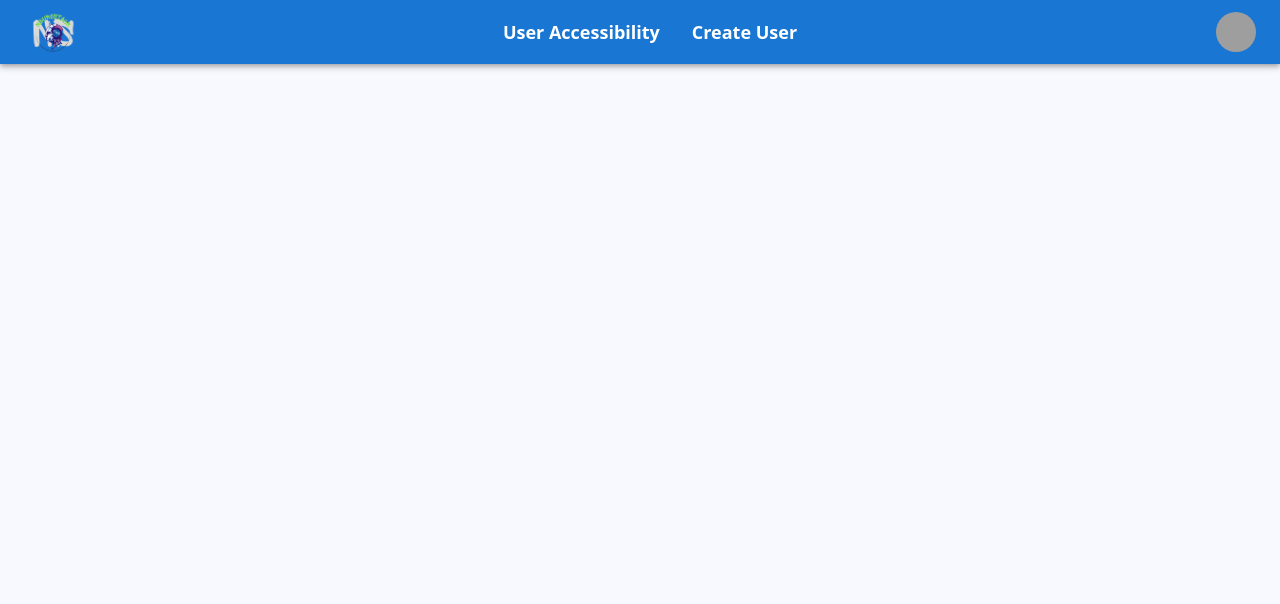
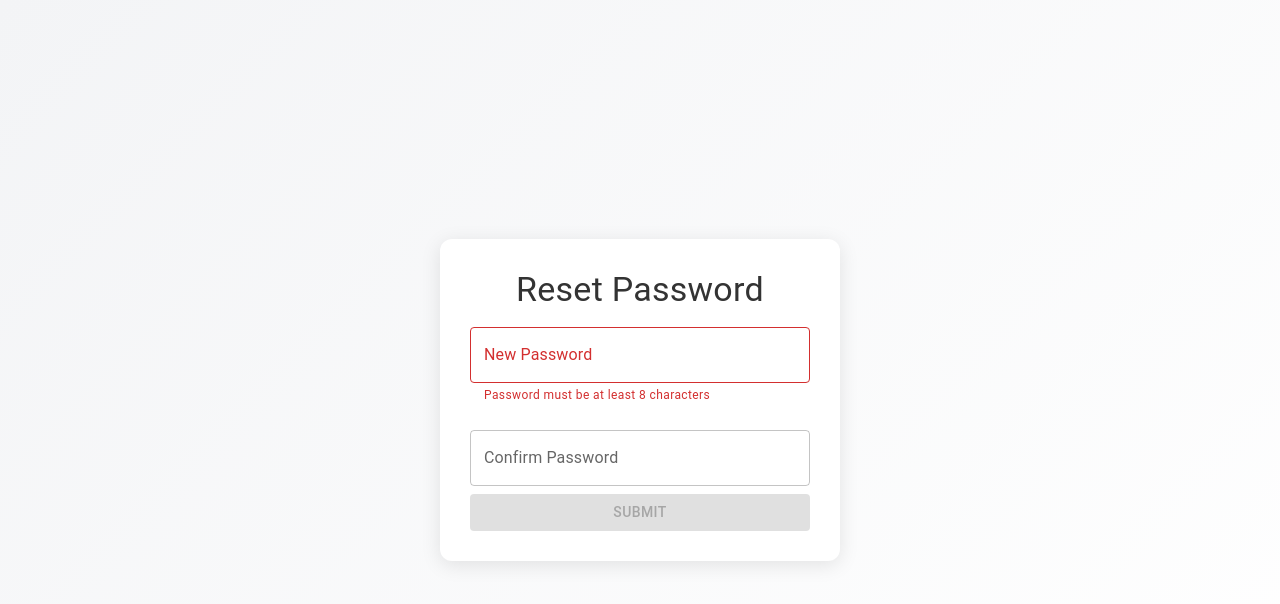
Before and after one commit to sakshamsachdeva13/NeuroStack, a React (Create React App) app: page /reset-password in a window 1280 px wide. Shown: the top 604 px of the page. Built offline with nearby package versions, Linux system fonts and the light colour scheme; grey boxes are pictures that could not be loaded.

Commit message:
Forgot password added.

```diff
--- a/src/App.js
+++ b/src/App.js
@@ -1,32 +1,41 @@
-// import "./App.css";
+import React from "react";
+import { Routes, Route } from "react-router-dom";
+import { Container } from "@mui/material";
+
 import Login from "./pages/Login/login";
+import ResetPassword from "./pages/ResetPassword/ResetPassword";
+import ResetSuccess from "./pages/ResetSuccess/ResetSuccess";
 import Navigation from "./components/Navigation/Navigation";
-// import Layout from './components/Layout/Layout';
 import Dashboard from './pages/Dashboard/Dashboard';
 import SearchUser from "./pages/user/user";
 import CreateUser from "./pages/CreateUser/createUser";
-import Page404 from './pages/page404/page404'
+import Page404 from './pages/page404/page404';
 import TreatmentPlanner from './pages/TreatmentPlanner/TreatmentPlanner';
 
 import classes from "./App.module.css";
-import { Routes, Route } from "react-router-dom";
-import { Container, Grid } from "@mui/material";
+
 function App() {
-    const isAuthenticated = true; // false for login page
-    const userType = 'admin'; // admin for admin flow
+  const isAuthenticated = false; // false for login page
+  const userType = 'user'; // admin for admin flow
+
   const AuthApp = (
     <Routes>
       <Route path="/" exact element={<Login />} />
+      <Route path="/login" exact element={<Login />} />
+      <Route path="/reset-password" exact element={<ResetPassword />} />
+      <Route path="/reset-success" exact element={<ResetSuccess />} />
       <Route element={<Page404 />} />
     </Routes>
   );
 
   const defaultApp = (
     <>
-        <Navigation userType ={userType}/>
+      <Navigation userType={userType} />
       <Routes>
         <Route path="/" exact element={<Dashboard />} />
         <Route path="/planner" exact element={<TreatmentPlanner />} />
+        <Route path="/reset-password" exact element={<ResetPassword />} />
+        <Route path="/reset-success" exact element={<ResetSuccess />} />
         <Route element={<Page404 />} />
       </Routes>
     </>
@@ -34,17 +43,19 @@ import { Container, Grid } from "@mui/material";
 
   const adminApp = (
     <>
-        <Navigation userType ={userType}/>
+      <Navigation userType={userType} />
       <Routes>
         <Route path='/login' exact element={<Login />} />
         <Route path='/' exact element={<SearchUser />} />
         <Route path='/createUser' element={<CreateUser />} />
+        <Route path="/reset-password" exact element={<ResetPassword />} />
+        <Route path="/reset-success" exact element={<ResetSuccess />} />
+        <Route element={<Page404 />} />
       </Routes>
     </>
-    )
+  );
 
-
-    const renderApp = isAuthenticated ? userType === 'admin' ? adminApp : defaultApp : AuthApp;
+  const renderApp = isAuthenticated ? (userType === 'admin' ? adminApp : defaultApp) : AuthApp;
   return <Container maxWidth={false} disableGutters>{renderApp}</Container>;
 }
 
--- a/src/pages/Dashboard/Charts/charts.module.css
+++ b/src/pages/Dashboard/Charts/charts.module.css
@@ -12,5 +12,5 @@
 
   .chartContainer canvas {
     width: 100% !important; /* Ensures the canvas takes full width */
-    height: 400px; /* Adjust the height as needed */
+    height: 600px; /* Adjust the height as needed */
   }
--- a/src/pages/Login/login.jsx
+++ b/src/pages/Login/login.jsx
@@ -1,6 +1,7 @@
 import React, { useState, useEffect } from "react";
 import { useDispatch } from "react-redux";
 import { TextField, Box, Button, Typography } from "@mui/material";
+import { Link } from "react-router-dom"; // Add Link from react-router-dom
 import * as actions from "../../store/actions/index.action";
 import Logo from "../../components/Logo/Logo";
 import classes from "./login.module.css";
@@ -79,6 +80,14 @@ const Login = () => {
             margin="normal"
             className={classes.textField}
           />
+          <Box className={classes.forgotPasswordContainer}>
+            <Typography variant="body2" className={classes.forgotPasswordText}>
+              Forgot Password?
+            </Typography>
+            <Link to="/reset-password" className={classes.forgotPasswordLink}>
+              Click Me
+            </Link>
+          </Box>
           <Button
             variant="contained"
             type="submit"
--- a/src/pages/Login/login.module.css
+++ b/src/pages/Login/login.module.css
@@ -49,6 +49,26 @@
   margin-top: 10px;
 }
 
+.forgotPasswordContainer {
+  display: flex;
+  align-items: center;
+  margin-bottom: 15px;
+}
+
+.forgotPasswordText {
+  margin-right: 10px;
+}
+
+.forgotPasswordLink {
+  color: #1976d2;
+  text-decoration: none;
+  padding-left: 4px;
+}
+
+.forgotPasswordLink:hover {
+  text-decoration: underline;
+}
+
 @media (max-width: 768px) {
   .formContainer {
     padding: 10px;
@@ -64,6 +84,10 @@
 
   .submitButton {
     margin-top: 5px;
+  }
+
+  .forgotPasswordContainer {
+    margin-bottom: 10px;
   }
 }
 
@@ -83,4 +107,8 @@
   .submitButton {
     margin-top: 3px;
   }
+
+  .forgotPasswordContainer {
+    margin-bottom: 8px;
+  }
 }
--- /dev/null
+++ b/src/pages/ResetPassword/ResetPassword.js
@@ -0,0 +1,93 @@
+import React, { useState, useEffect } from 'react';
+import { TextField, Box, Button, Typography } from '@mui/material';
+import { useNavigate } from 'react-router-dom';
+import classes from './ResetPassword.module.css';
+
+const ResetPassword = () => {
+  const navigate = useNavigate();
+  const [formData, setFormData] = useState({
+    newPassword: '',
+    confirmPassword: '',
+  });
+  const [errors, setErrors] = useState({});
+  const [formValid, setFormValid] = useState(false);
+
+  const { newPassword, confirmPassword } = formData;
+
+  const onChange = (e) =>
+    setFormData({ ...formData, [e.target.name]: e.target.value });
+
+  useEffect(() => {
+    validateForm();
+  }, [formData]);
+
+  const validateForm = () => {
+    const errors = {};
+    if (!formData.newPassword.trim() || formData.newPassword.length < 8) {
+      errors.newPassword = 'Password must be at least 8 characters';
+    }
+    if (formData.newPassword !== formData.confirmPassword) {
+      errors.confirmPassword = 'Passwords do not match';
+    }
+    setErrors(errors);
+    setFormValid(Object.keys(errors).length === 0);
+  };
+
+  const onSubmit = (e) => {
+    e.preventDefault();
+    // Assume password reset is successful for demonstration
+    navigate('/reset-success');
+  };
+
+  return (
+    <Box className={classes.formContainer}>
+      <Box className={classes.resetBox}>
+        <Typography variant="h4" className={classes.resetTitle}>
+          Reset Password
+        </Typography>
+        <form onSubmit={onSubmit} className={classes.form}>
+          <TextField
+            id="outlined-new-password-input"
+            label="New Password"
+            name="newPassword"
+            type="password"
+            value={newPassword}
+            onChange={onChange}
+            variant="outlined"
+            fullWidth
+            margin="normal"
+            className={classes.textField}
+            error={!!errors.newPassword}
+            helperText={errors.newPassword}
+          />
+          <TextField
+            id="outlined-confirm-password-input"
+            label="Confirm Password"
+            name="confirmPassword"
+            type="password"
+            value={confirmPassword}
+            onChange={onChange}
+            variant="outlined"
+            fullWidth
+            margin="normal"
+            className={classes.textField}
+            error={!!errors.confirmPassword}
+            helperText={errors.confirmPassword}
+          />
+          <Button
+            variant="contained"
+            type="submit"
+            fullWidth
+            color="primary"
+            className={classes.submitButton}
+            disabled={!formValid}
+          >
+            Submit
+          </Button>
+        </form>
+      </Box>
+    </Box>
+  );
+};
+
+export default ResetPassword;
--- /dev/null
+++ b/src/pages/ResetPassword/ResetPassword.module.css
@@ -0,0 +1,81 @@
+/* src/pages/ResetPassword/ResetPassword.module.css */
+
+.formContainer, .successContainer {
+    display: flex;
+    flex-direction: column;
+    justify-content: center;
+    align-items: center;
+    min-height: 100vh;
+    padding: 20px;
+    box-sizing: border-box;
+    background: linear-gradient(135deg, #f3f4f6, #ffffff);
+  }
+
+  .resetBox, .successBox {
+    width: 100%;
+    max-width: 400px;
+    background-color: #fff;
+    padding: 30px;
+    border-radius: 12px;
+    box-shadow: 0 4px 20px rgba(0, 0, 0, 0.1);
+    text-align: center;
+  }
+
+  .resetTitle, .successTitle {
+    margin-bottom: 25px;
+    font-size: 24px;
+    font-weight: bold;
+    color: #333;
+  }
+
+  .form {
+    display: flex;
+    flex-direction: column;
+  }
+
+  .textField {
+    margin-bottom: 15px;
+  }
+
+  .submitButton, .loginButton {
+    margin-top: 15px;
+    padding: 10px 20px;
+    border-radius: 8px;
+    transition: background-color 0.3s ease;
+  }
+
+  .submitButton:hover, .loginButton:hover {
+    background-color: #005bb5;
+  }
+
+  @media (max-width: 768px) {
+    .formContainer, .successContainer {
+      padding: 15px;
+    }
+
+    .resetBox, .successBox {
+      padding: 20px;
+    }
+
+    .textField {
+      margin-bottom: 10px;
+    }
+
+    .submitButton, .loginButton {
+      margin-top: 10px;
+    }
+  }
+
+  @media (max-width: 480px) {
+    .resetBox, .successBox {
+      padding: 15px;
+    }
+
+    .textField {
+      margin-bottom: 8px;
+    }
+
+    .submitButton, .loginButton {
+      margin-top: 8px;
+    }
+  }
--- /dev/null
+++ b/src/pages/ResetSuccess/ResetSuccess.jsx
@@ -0,0 +1,32 @@
+import React from 'react';
+import { Box, Typography, Button } from '@mui/material';
+import { useNavigate } from 'react-router-dom';
+import classes from '../ResetPassword/ResetPassword.module.css'; // Correct path to the CSS file
+
+const ResetSuccess = () => {
+  const navigate = useNavigate();
+
+  const handleLoginRedirect = () => {
+    navigate('/login'); // Ensure this path matches the route for the login page in your router
+  };
+
+  return (
+    <Box className={classes.successContainer}>
+      <Box className={classes.successBox}>
+        <Typography variant="h4" className={classes.successTitle}>
+          Your password is successfully changed!
+        </Typography>
+        <Button
+          variant="contained"
+          color="primary"
+          onClick={handleLoginRedirect}
+          className={classes.loginButton}
+        >
+          Go to Login
+        </Button>
+      </Box>
+    </Box>
+  );
+};
+
+export default ResetSuccess;
```
Lines whose indentation alone changed are shown as unchanged.
